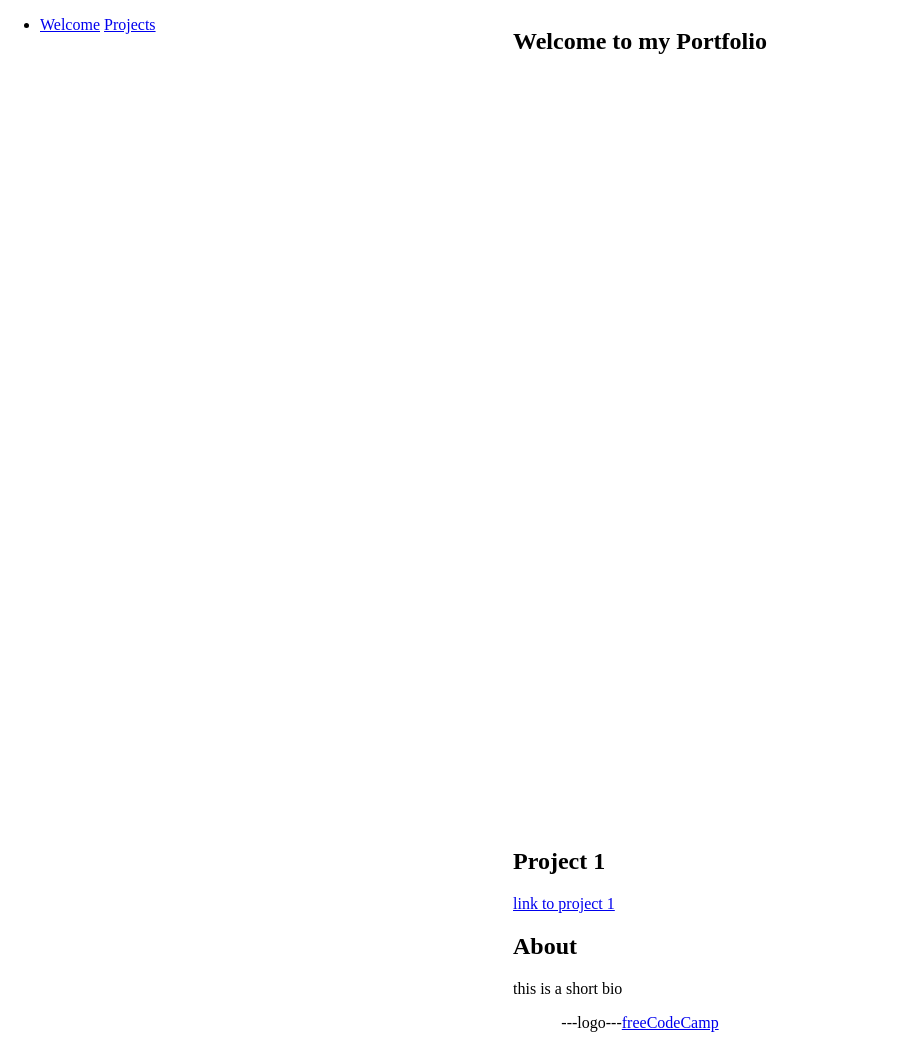
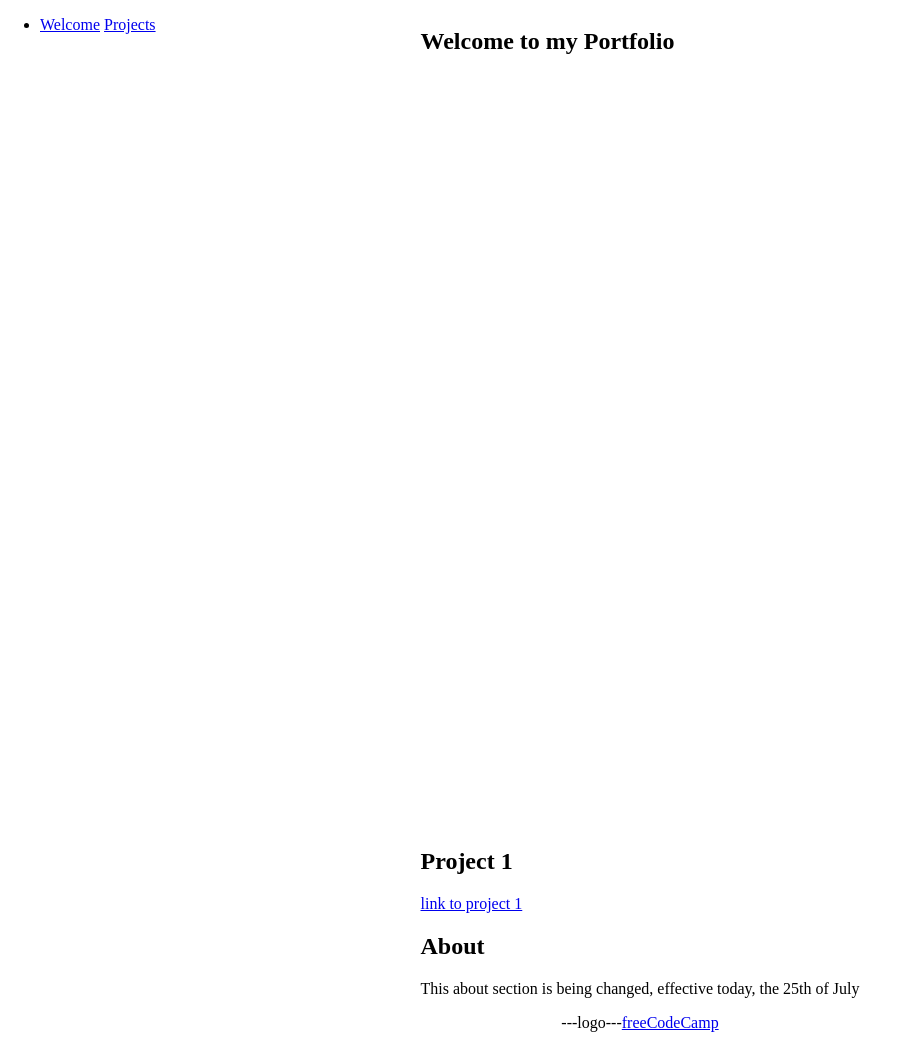
Before and after one commit to lanefoxwood/personal-portfolio-project, a plain HTML site: page index.html in a window 1280 px wide. Shown: the whole page, without its empty margins (0-898 px from the left). Drawn offline with Linux system fonts and the light colour scheme.

Commit message:
this is an update to the index.html

```diff
--- a/index.html
+++ b/index.html
@@ -34,7 +34,7 @@
         </section>
         <section id="about">
             <h2>About</h2>
-            <p>this is a short bio</p>
+            <p>This about section is being changed, effective today, the 25th of July</p>
         </section>
     </main>
     <footer id="footer">
```
